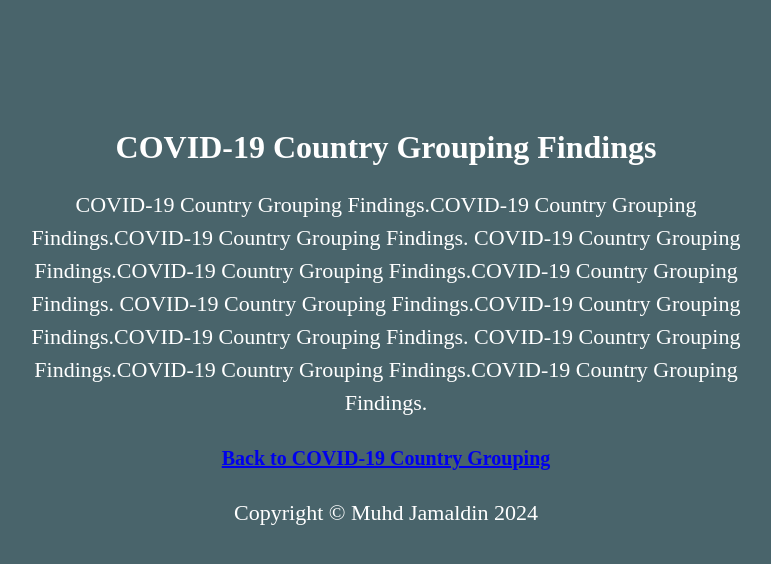
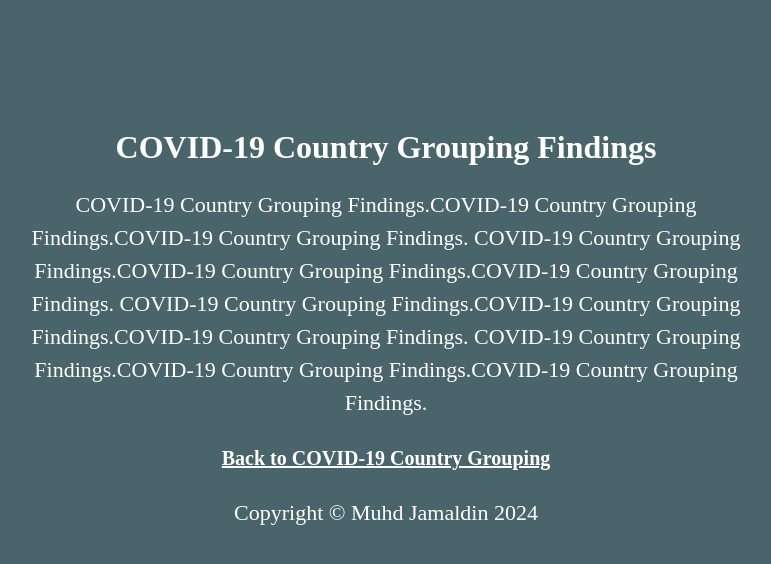
Before and after one commit to Md-Khid/Md-Khid, a Jekyll site: the page findings/1.html, which Jekyll copies as it is, in a window 1280 px wide. Shown: the top 564 px of the page, without its empty margins (254-1025 px from the left). Built offline with Jekyll 4.4.1, drawn with Linux system fonts in a browser that asks for light colours.

Commit message:
Update 1.html

```diff
--- a/findings/1.html
+++ b/findings/1.html
@@ -23,6 +23,10 @@
             margin-left: 240px; /* Add margin on the left side */
             margin-right: 240px; /* Add margin on the right side */
             line-height: 1.5; /* Increase line spacing */
+        }
+        .back-link {
+            font-size: 20px;
+            color: white; /* Set text color to white */
         }
     </style>
 </head>
@@ -50,7 +54,7 @@
     COVID-19 Country Grouping Findings.COVID-19 Country Grouping Findings.COVID-19 Country Grouping Findings.
     </p>
     <!-- Back Button -->
-    <p style="text-align: center;"><a href="_includes/download.html" style="font-size: 20px;"><strong>Back to COVID-19 Country Grouping</strong></a></p>
+    <p style="text-align: center;"><a href="_includes/download.html" class="back-link"><strong>Back to COVID-19 Country Grouping</strong></a></p>
 </div>
 
 <!-- Footer -->
```
